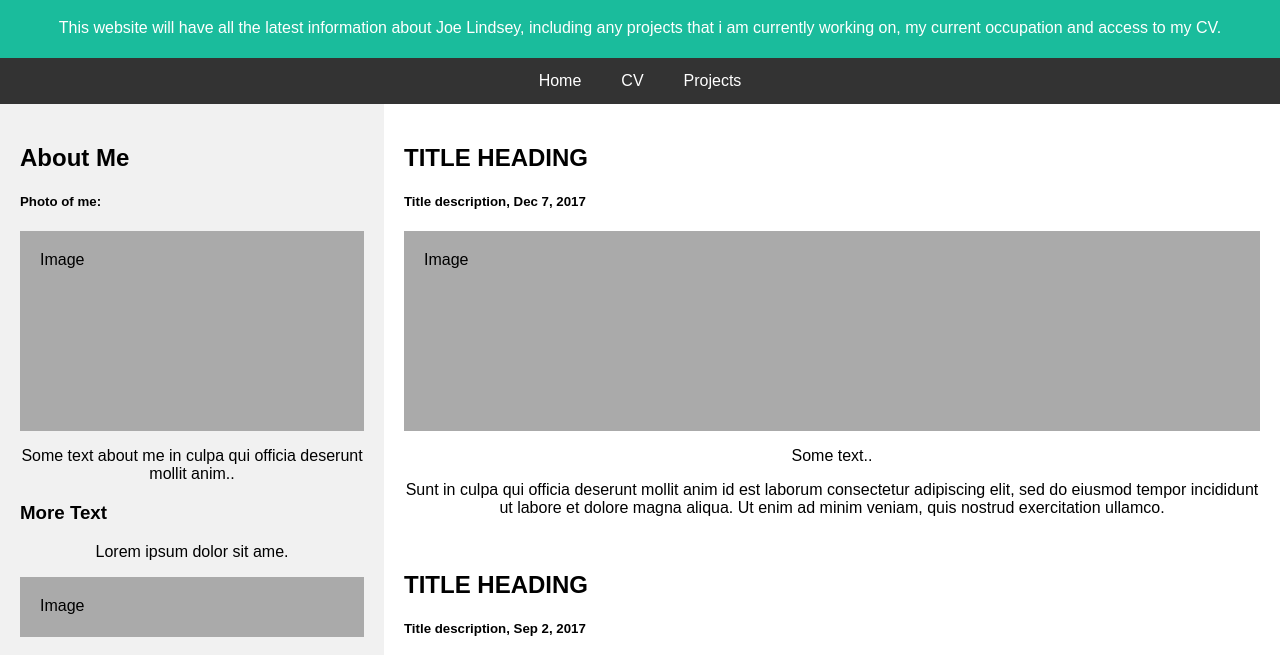
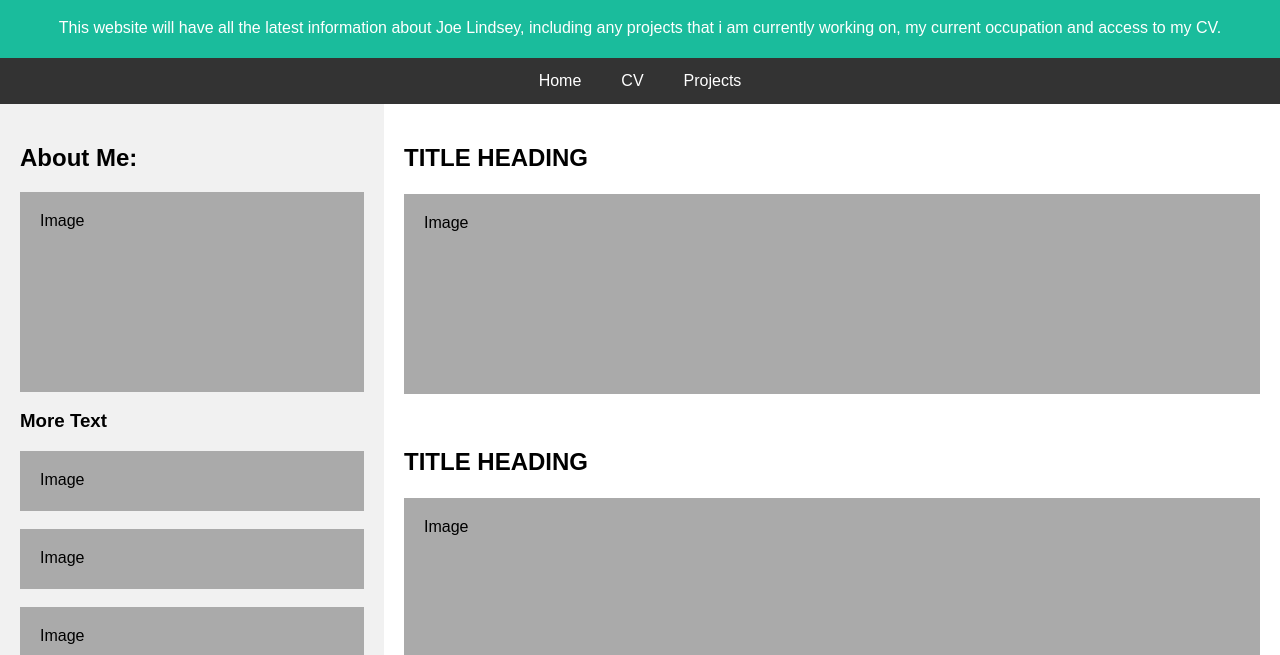
Before and after one commit to JoeLindsey3101/JoeLindsey3101.github.io, a plain HTML site: page index.html in a window 1280 px wide. Shown: the part 66-721 px from the top of the page. Drawn offline with Linux system fonts and the light colour scheme.

Commit message:
Update index.html
Removed unnecessary code from first commit.

```diff
--- a/index.html
+++ b/index.html
@@ -31,28 +31,27 @@
 <!-- The flexible grid (content) -->
 <div class="row">
   <div class="side">
-    <h2>About Me</h2>
-    <h5>Photo of me:</h5>
+    <h2>About Me:</h2>
     <div class="fakeimg" style="height:200px;">Image</div>
-    <p>Some text about me in culpa qui officia deserunt mollit anim..</p>
+    <p></p>
     <h3>More Text</h3>
-    <p>Lorem ipsum dolor sit ame.</p>
+    <p></p>
     <div class="fakeimg" style="height:60px;">Image</div><br>
     <div class="fakeimg" style="height:60px;">Image</div><br>
     <div class="fakeimg" style="height:60px;">Image</div>
   </div>
   <div class="main">
     <h2>TITLE HEADING</h2>
-    <h5>Title description, Dec 7, 2017</h5>
+    <h5></h5>
+    <div class="fakeimg" style="height:200px;">Image</div>
+    <p></p>
+    <p></p>
+    <br>
+    <h2>TITLE HEADING</h2>
+    <h5></h5>
     <div class="fakeimg" style="height:200px;">Image</div>
     <p>Some text..</p>
-    <p>Sunt in culpa qui officia deserunt mollit anim id est laborum consectetur adipiscing elit, sed do eiusmod tempor incididunt ut labore et dolore magna aliqua. Ut enim ad minim veniam, quis nostrud exercitation ullamco.</p>
-    <br>
-    <h2>TITLE HEADING</h2>
-    <h5>Title description, Sep 2, 2017</h5>
-    <div class="fakeimg" style="height:200px;">Image</div>
-    <p>Some text..</p>
-    <p>Sunt in culpa qui officia deserunt mollit anim id est laborum consectetur adipiscing elit, sed do eiusmod tempor incididunt ut labore et dolore magna aliqua. Ut enim ad minim veniam, quis nostrud exercitation ullamco.</p>
+    <p></p>
   </div>
 </div>
 
```
